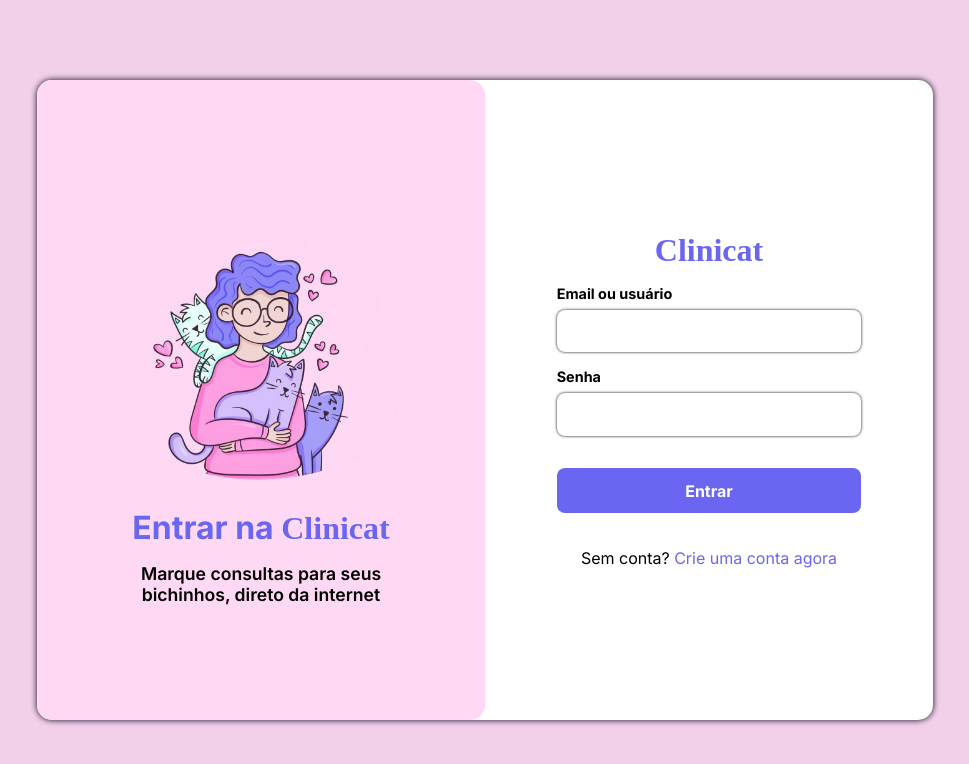
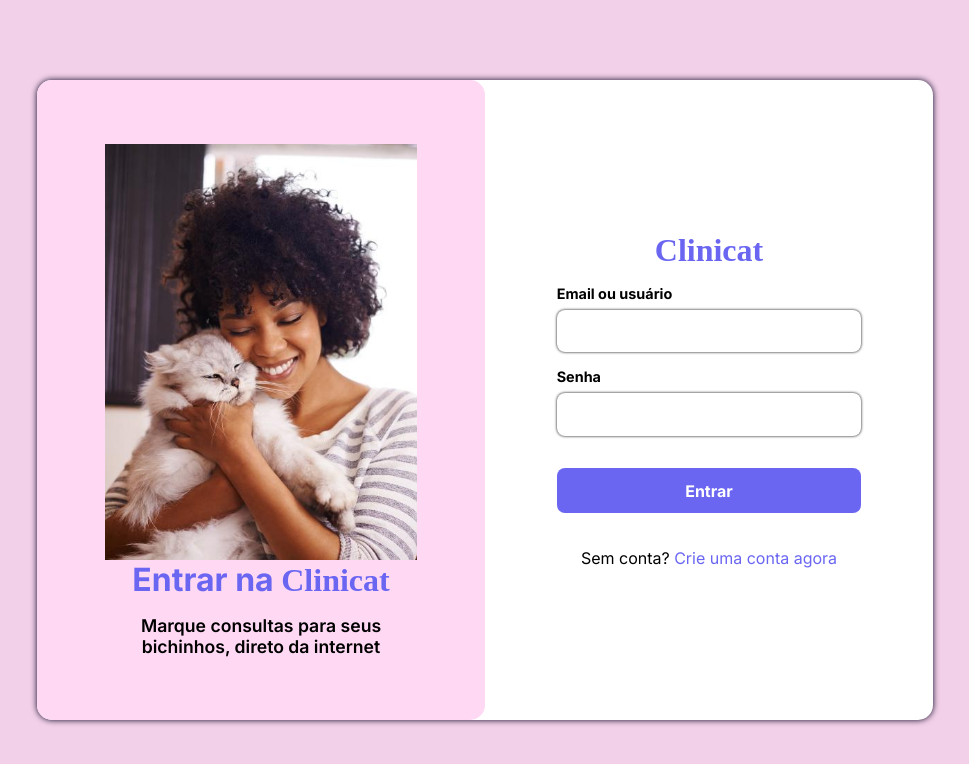
Before and after one commit to SergioGregorio/projAulaPlinio28-05, a plain HTML site: page index.html in a window 1280 px wide. Shown: the whole page, without its empty margins (155-1124 px from the left). Drawn offline with Linux system fonts and the light colour scheme; a web font is replaced by a local one.

Commit message:
modified:   index.html 	new file:   view/assets/img.jpeg

```diff
--- a/index.html
+++ b/index.html
@@ -17,7 +17,7 @@
       <section class="card-login">
         <div class="login-illustration">
           <img
-            src="./view/assets/girl-with-dog-illustration.png"
+            src="./view/assets/img.jpeg"
             class="login-image"
             alt="garota branca de cabelo curto roxo segurando um gato roxo enquanto há dois gatos atrás e cima dela"
           />
```
Also changed, not shown: view/assets/img.jpeg (added).
